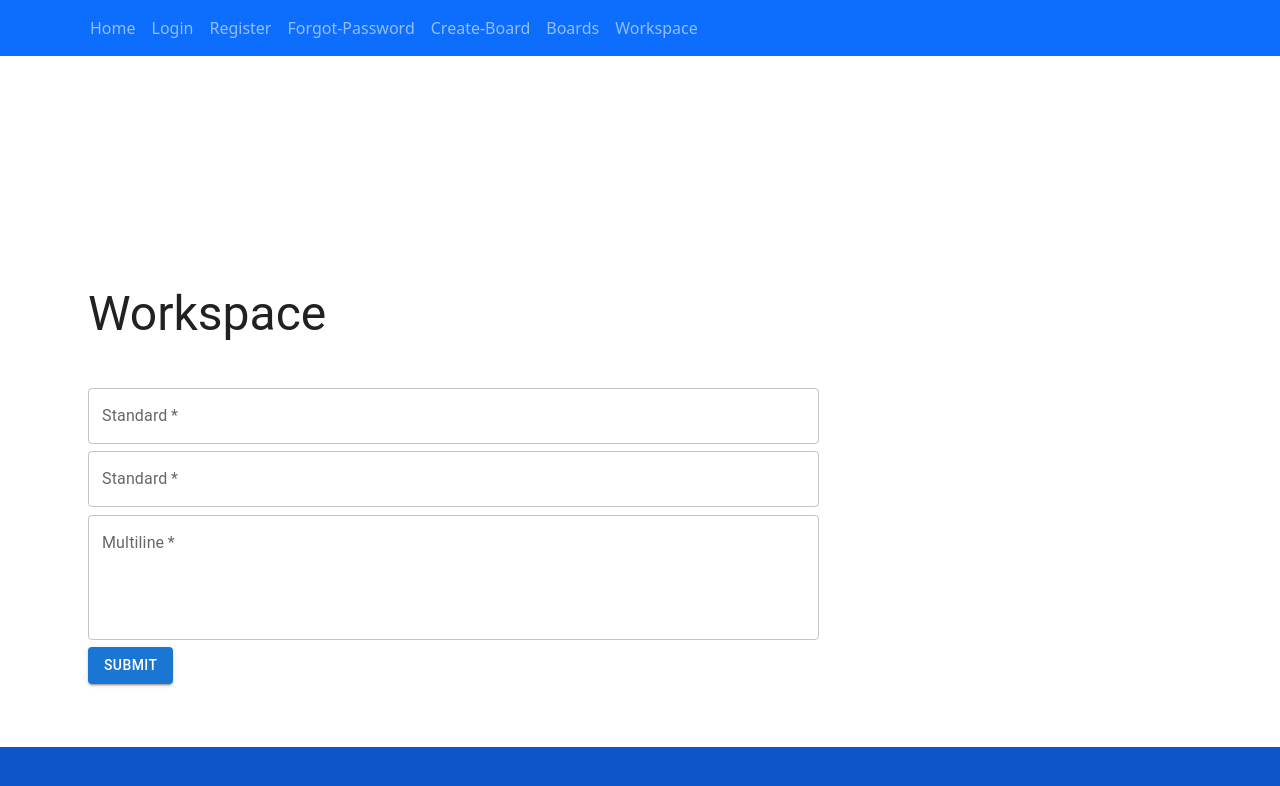
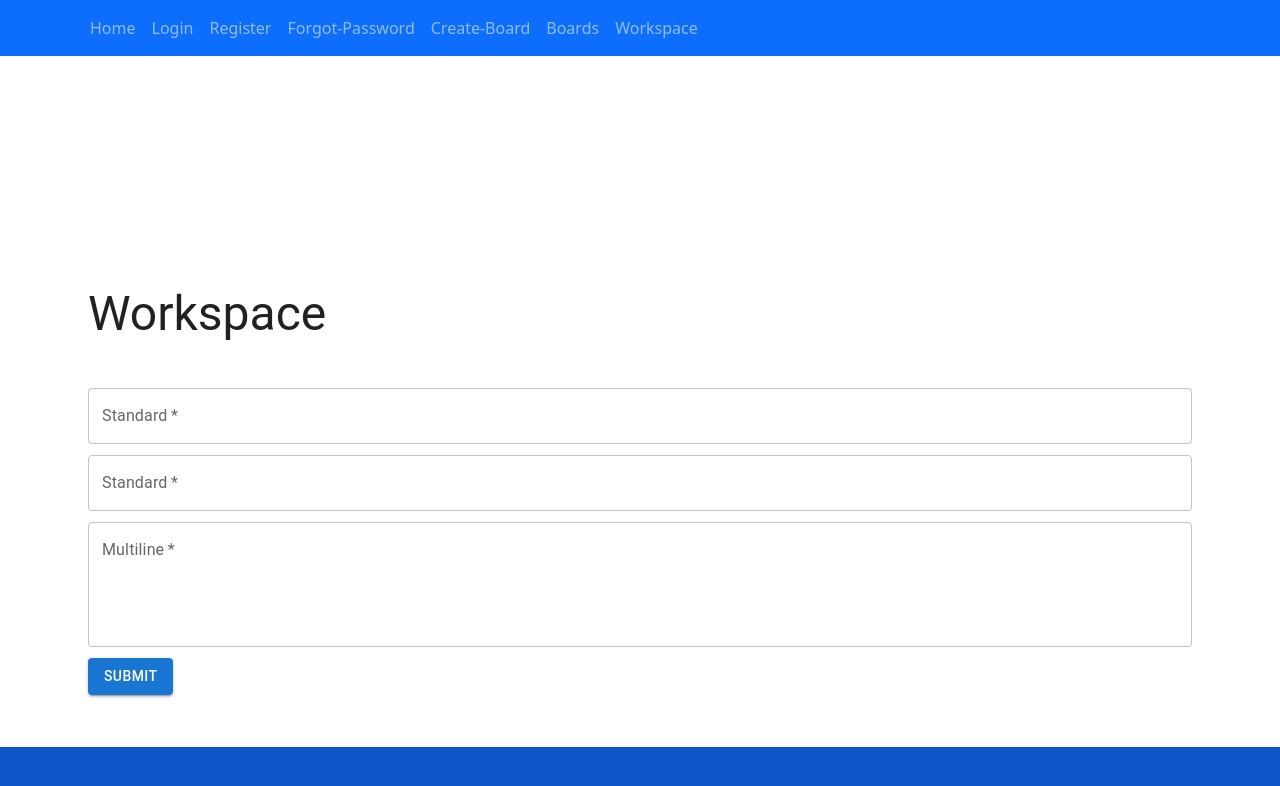
Before and after one commit to Bosen111/comp3130_project, a React (Create React App) app in the folder front-end/: page /Workspace in a window 1280 px wide. Shown: the top 786 px of the page. Built offline with nearby package versions, Linux system fonts and the light colour scheme.

Commit message:
fixed the input textarea too narrow

```diff
--- a/front-end/src/components/Workspace.js
+++ b/front-end/src/components/Workspace.js
@@ -53,8 +53,6 @@ export default function Workspace(){
                         <Typography color="text.primary" variant="h3">Workspace</Typography>
                     </Breadcrumbs>
                 </div>
-            <Grid container spacing={2}>
-                <Grid item xs={8}>
                 <div style={{marginBottom: "1%"}}><TextField
                     id="standard-basic"
                     placeholder="Workspace Name"
@@ -90,8 +88,6 @@ export default function Workspace(){
                 /></div>
 
                 <Button variant="contained" onClick={submitHandler}> Submit </Button>
-                </Grid>
-            </Grid>
             </Container>
         </div>
     )
```
Lines whose indentation alone changed are shown as unchanged.
